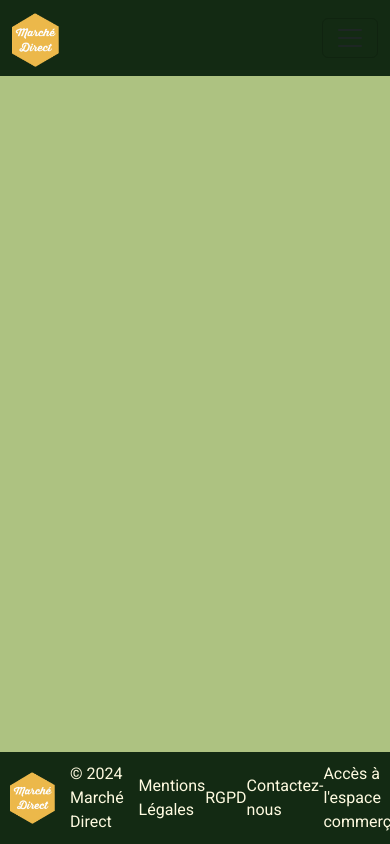
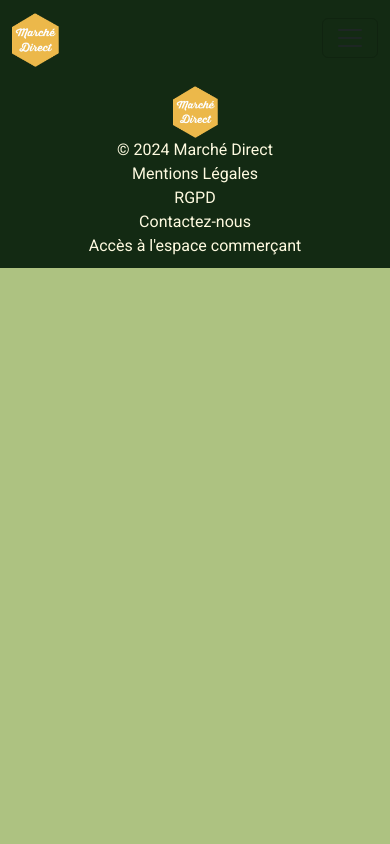
Before and after one commit to SirAdaz/ProjetMarcheDirectAngular, an Angular app: page / in a window 390 px wide. Built offline with nearby package versions, Linux system fonts and the light colour scheme.

Commit message:
🔨 modif nav

```diff
--- a/src/app/app.component.html
+++ b/src/app/app.component.html
@@ -1,3 +1,3 @@
 <app-header></app-header>
+<router-outlet />
 <app-footer></app-footer>
-<router-outlet />
--- a/src/app/commons/footer/footer.component.css
+++ b/src/app/commons/footer/footer.component.css
@@ -1,8 +1,11 @@
 footer
 {
-    background-color: #132a13 !important;
+    background-color: #132a13;
     color: #FEFAE0;
     padding: 10px;
+    position: absolute;
+    bottom: 0;
+    width: 100%;
 }
 img
 {
@@ -29,3 +32,12 @@ a
     text-decoration: none;
     color: #FEFAE0;
 }
+
+@media screen and (max-width: 820px) {
+    footer {
+        position: sticky;
+    }
+    ul {
+        flex-direction: column;
+    }
+}
--- a/src/app/commons/footer/footer.component.html
+++ b/src/app/commons/footer/footer.component.html
@@ -1,10 +1,10 @@
-<footer class="footer fixed-bottom bg-body-tertiary">
+<footer>
     <ul class="lien d-flex align-items-center">
         <li><a class="footer-logo" href="#"><img src="images/logo.png" alt="logofooter"></a></li>
         <li><p class="copyright">&copy; 2024 Marché Direct</p></li>
         <li><a href="#">Mentions Légales</a></li>
         <li><a href="#">RGPD</a></li>
         <li><a href="#">Contactez-nous</a></li>
-        <li><a href="#">Accès à l'espace commerçant</a></li>
+        <li><a routerLink="commerce/accueil">Accès à l'espace commerçant</a></li>
     </ul>
   </footer>
--- a/src/app/commons/header/header.component.html
+++ b/src/app/commons/header/header.component.html
@@ -1,7 +1,8 @@
 <nav class="navbar navbar-expand-lg bg-body-tertiary">
   <div class="container-fluid">
-      <a class="navbar-brand" href="#"><img src="images/logo.png" class="logo"/></a>
-      <button class="navbar-toggler" type="button" data-bs-toggle="collapse" data-bs-target="#navbarSupportedContent" aria-controls="navbarSupportedContent" aria-expanded="false" aria-label="Toggle navigation">
+    <a class="navbar-brand" href="#"><img src="images/logo.png" class="logo" /></a>
+    <button class="navbar-toggler" type="button" data-bs-toggle="collapse" data-bs-target="#navbarSupportedContent"
+      aria-controls="navbarSupportedContent" aria-expanded="false" aria-label="Toggle navigation">
       <span class="navbar-toggler-icon"></span>
     </button>
     <div class="collapse navbar-collapse" id="navbarSupportedContent">
```
Also changed, not shown: src/app/services/profil-commercant.service.ts (added, +9 -0 lines), 1 other file (tests, documents, lock files or other folders). Lines whose indentation alone changed are shown as unchanged.
